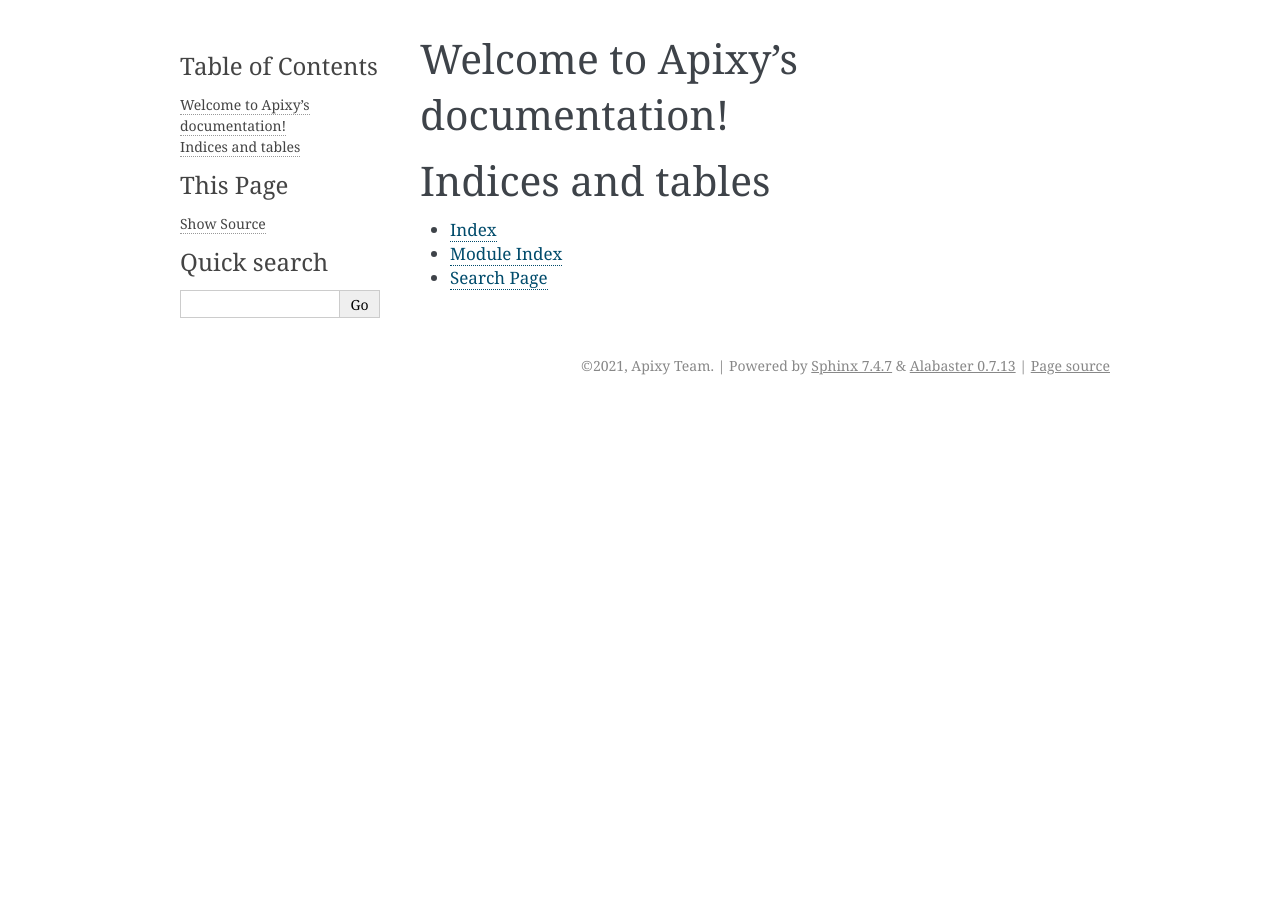
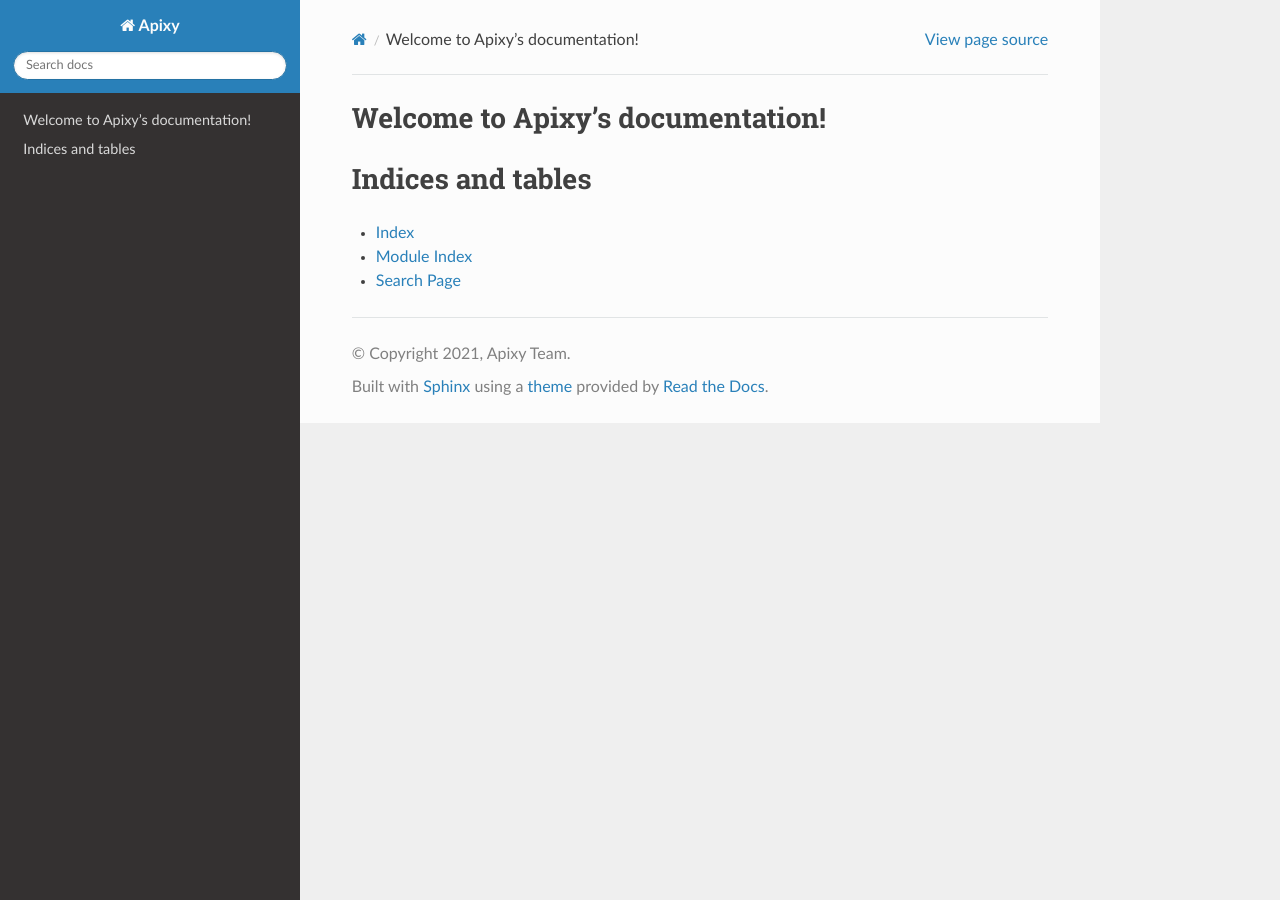
Before and after one commit to osauldmy/FIT, a Sphinx documentation site: the page built from docs/index.rst, in a window 1280 px wide. Built offline with Sphinx 7.4.7 and the Read the Docs theme 2.0.0, drawn with Linux system fonts in a browser that asks for light colours; pages that are not in the unit, such as notebooks, are missing from menus.

Commit message:
Change Sphinx theme from default alabaster to sphinx_rtd_theme

```diff
--- a/docs/conf.py
+++ b/docs/conf.py
@@ -38,6 +38,7 @@
     "sphinxcontrib.apidoc",
     "sphinxcontrib.contentui",
     "sphinx_autodoc_typehints",
+    "sphinx_rtd_theme",
 ]
 
 autodoc_default_options = {
@@ -73,7 +74,7 @@
 # The theme to use for HTML and HTML Help pages.  See the documentation for
 # a list of builtin themes.
 #
-html_theme = "alabaster"
+html_theme = "sphinx_rtd_theme"
 
 # Add any paths that contain custom static files (such as style sheets) here,
 # relative to this directory. They are copied after the builtin static files,
--- a/docs/index.rst
+++ b/docs/index.rst
@@ -7,7 +7,7 @@
 =================================
 
 .. toctree::
-   :maxdepth: 2
+   :maxdepth: 3
    :caption: Contents:
 
    modules
--- a/requirements-docs.txt
+++ b/requirements-docs.txt
@@ -1,4 +1,5 @@
 Sphinx==3.5.4
+sphinx-rtd-theme==0.5.2
 sphinx-autodoc-typehints==1.12.0
 sphinxcontrib-apidoc==0.3.0
 sphinxcontrib-contentui==0.2.5
```
